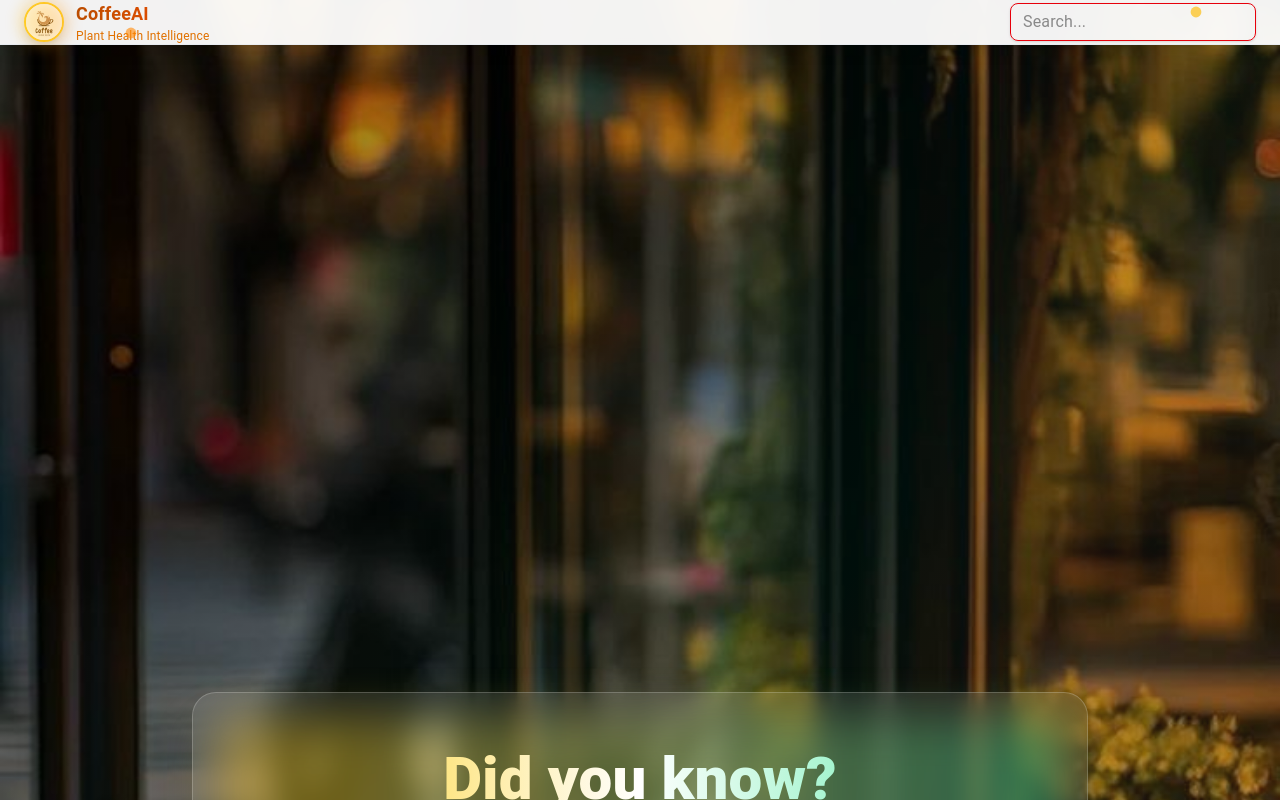
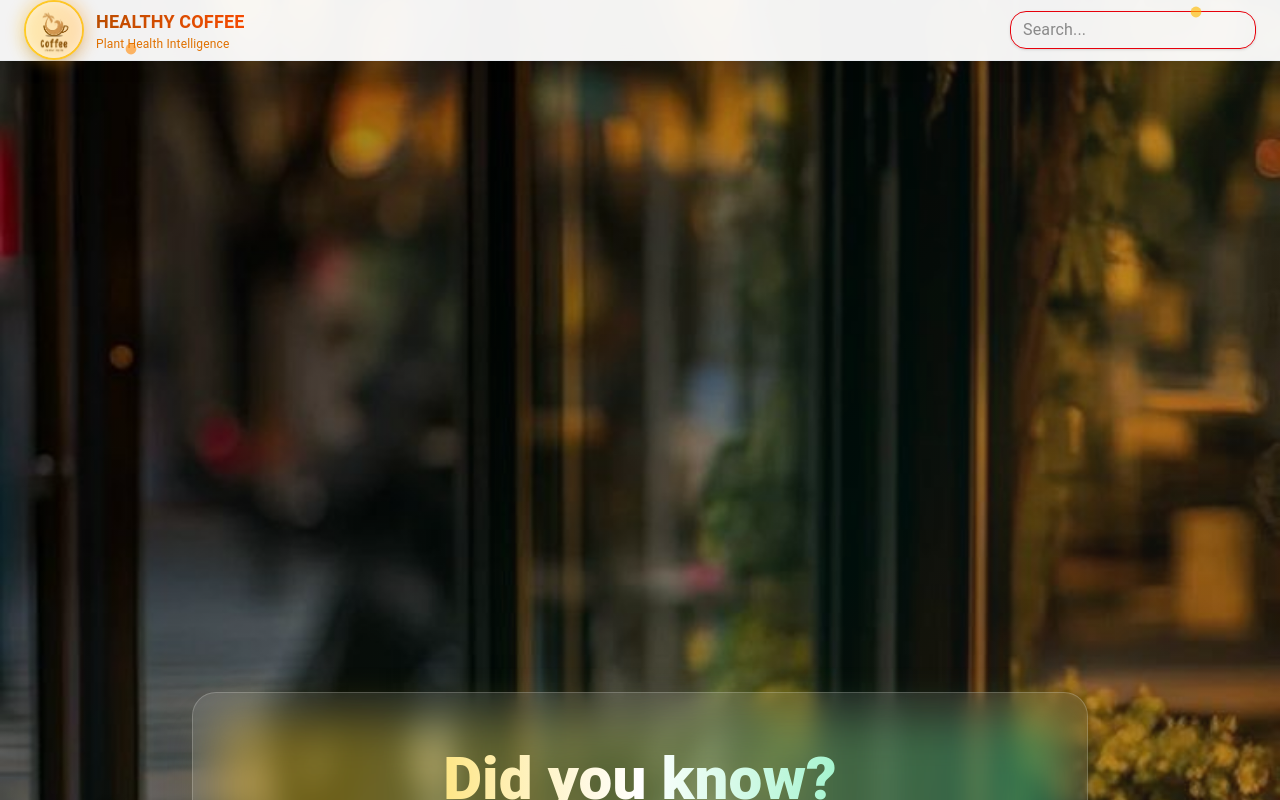
Before and after one commit to Jigishas/Healthycoffee, a React (Vite) app in the folder coffee/: page / in a window 1280 px wide. Shown: the top 800 px of the page. Built offline with nearby package versions, Linux system fonts and the light colour scheme.

Commit message:
few updates on styling

```diff
--- a/coffee/src/Components/Navbar/Navbar.jsx
+++ b/coffee/src/Components/Navbar/Navbar.jsx
@@ -62,7 +62,7 @@ function Navbar() {
                 <motion.img
                   src={logo}
                   alt="Coffee Logo"
-                  className="h-10 w-10 rounded-full object-cover shadow-lg border-2 border-amber-300"
+                  className="h-15 w-15 rounded-full object-cover shadow-lg border-2 border-amber-300"
                   whileHover={{ rotate: 20 }}
                   transition={{ duration: 0.6 }}
                 />
@@ -70,14 +70,14 @@ function Navbar() {
             </div>
             <div className="hidden sm:block">
               <h1 className="text-lg font-bold bg-gradient-to-r from-amber-700 to-orange-600 bg-clip-text text-transparent">
-                CoffeeAI
+                HEALTHY COFFEE
               </h1>
               <p className="text-xs text-amber-600">Plant Health Intelligence</p>
             </div>
           </motion.div>
 
          <div>
-          <input type='search' placeholder='Search...' className='hidden md:inline-block px-3 py-1.5 border border-red-600 rounded-lg shadow-sm focus:outline-none focus:ring-2 focus:ring-amber-400 focus:border-amber-400 transition-all duration-300'/>
+          <input type='search' placeholder='Search...' className='hidden md:inline-block px-3 py-1.5 border border-red-600 rounded-2xl shadow-sm focus:outline-none focus:ring-2 focus:ring-amber-400 focus:border-amber-400 transition-all duration-300'/>
          </div>
 
           {/* Mobile Menu Button */}
```
